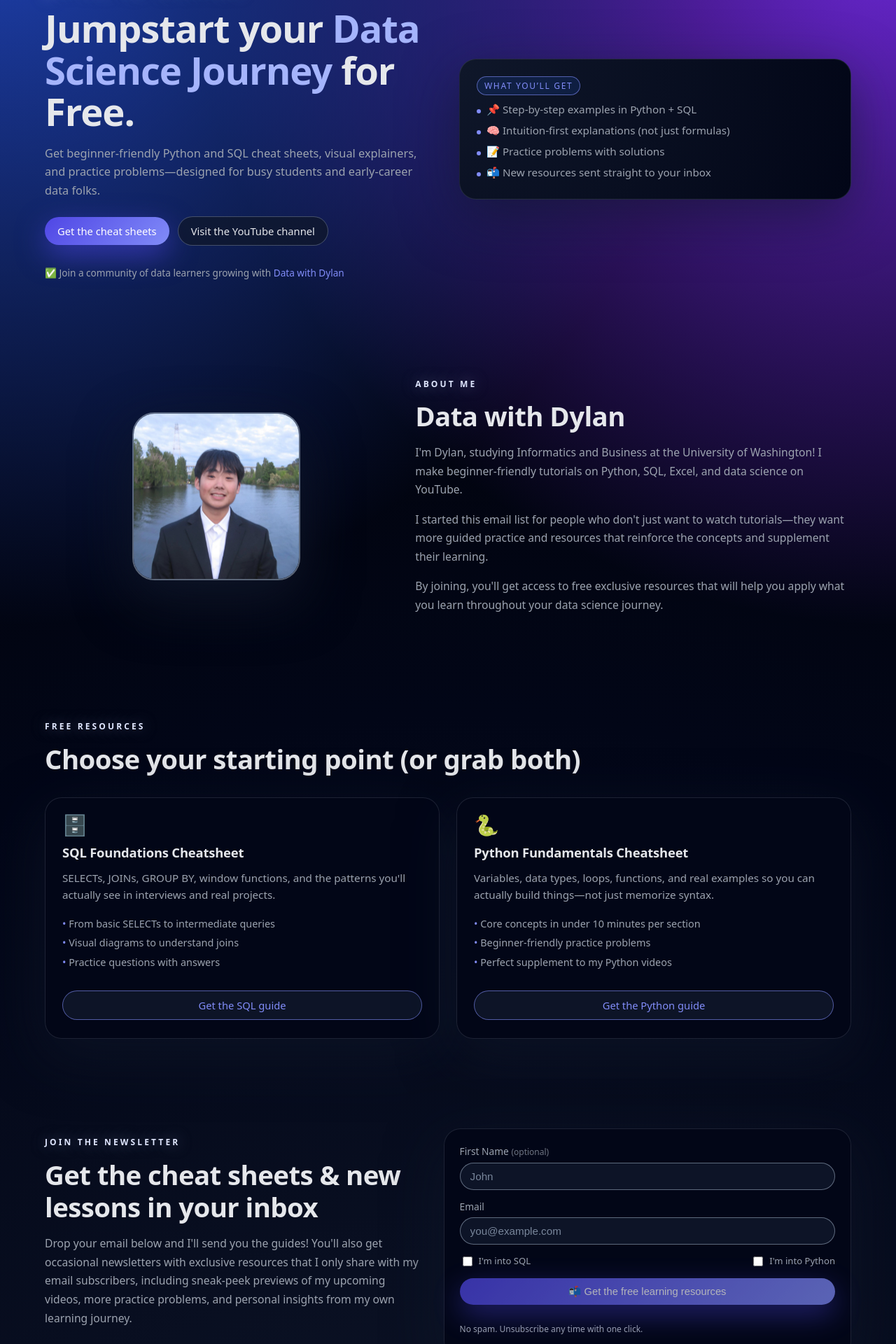
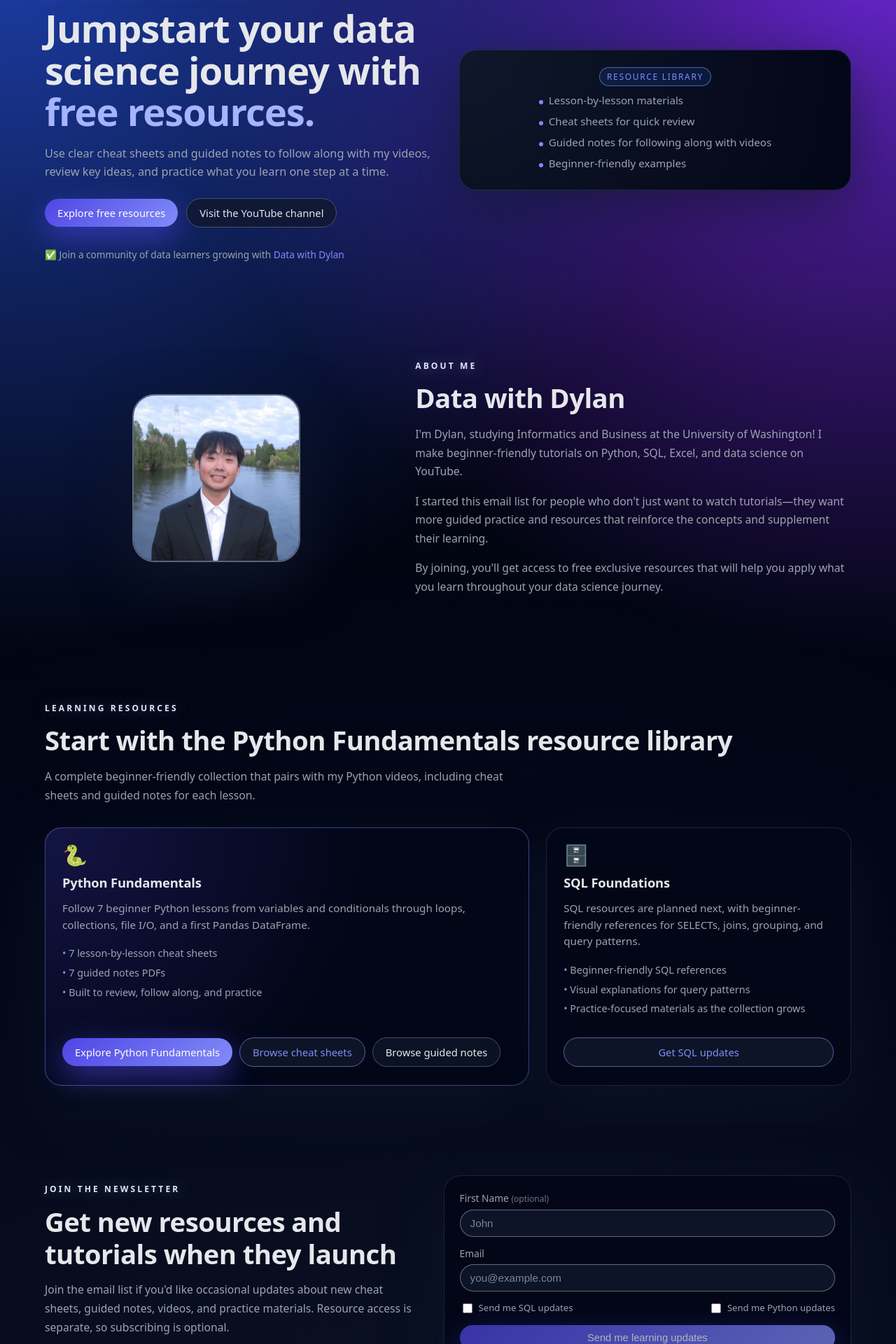
Before and after one commit to dylans0ng/data-with-dylan-landing, a React (Vite) app: page / in a window 1280 px wide. Shown: the part 120-2040 px from the top of the page at 70% size. Built offline with nearby package versions, Linux system fonts and the light colour scheme; no server answers.

Commit message:
Added the signup and login page with an optional checkbox asking the user if they wanted free resources

```diff
--- a/src/auth/authContext.ts
+++ b/src/auth/authContext.ts
@@ -15,7 +15,8 @@
   signUp: (
     email: string,
     password: string,
-    redirectTo: string
+    redirectTo: string,
+    emailListOptIn: boolean
   ) => Promise<AuthResult>;
 }
 
--- a/src/index.css
+++ b/src/index.css
@@ -260,6 +260,7 @@
   border: 1px solid var(--card-border);
   box-shadow: var(--shadow-soft);
   box-sizing: border-box;
+  text-align: center;
 }
 
 /* Desktop: side-by-side layout */
@@ -273,8 +274,9 @@
   }
 
   .hero-card {
-    max-width: none;
+    max-width: 620px;
     align-self: center;
+    justify-self: center;
   }
 }
 
@@ -299,6 +301,11 @@
   gap: 10px;
   font-size: 0.95rem;
   color: var(--text-muted);
+  justify-items: start;
+  width: fit-content;
+  max-width: 100%;
+  margin-inline: auto;
+  text-align: left;
 }
 
 .hero-list li::before {
@@ -579,6 +586,10 @@
   }
 }
 
+.resources-home-intro {
+  max-width: 42rem;
+}
+
 .resource-card {
   padding: 20px;
   border-radius: var(--radius-xl);
@@ -595,6 +606,32 @@
   .resource-card {
     padding: 24px 24px 26px;
     gap: 14px;
+  }
+}
+
+.resource-card-featured {
+  border-color: rgba(129, 140, 248, 0.45);
+  background:
+    radial-gradient(circle at top left, rgba(79, 70, 229, 0.22), transparent 58%),
+    #020617;
+}
+
+.resource-card-actions {
+  display: flex;
+  flex-direction: column;
+  gap: 10px;
+  margin-top: auto;
+}
+
+@media (min-width: 769px) {
+  #guides .cards-grid {
+    grid-template-columns: minmax(0, 1.35fr) minmax(280px, 0.85fr);
+  }
+
+  .resource-card-actions {
+    flex-direction: row;
+    flex-wrap: wrap;
+    align-items: center;
   }
 }
 
@@ -991,13 +1028,9 @@
     gap: 6px;
   }
 
-  .nav-links a:nth-child(1),
-  .nav-links a:nth-child(2) {
+  .nav-home .nav-links a:nth-child(2),
+  .nav-home .nav-links a:nth-child(3) {
     display: none;
-  }
-
-  .nav-home .nav-links a:nth-child(2) {
-    display: inline-flex;
   }
 
   .nav-resources .nav-links a:nth-child(1),
--- a/src/pages/HomePage.tsx
+++ b/src/pages/HomePage.tsx
@@ -1,4 +1,5 @@
-import React, { useEffect, useRef, useState } from "react";
+import React, { useCallback, useEffect, useRef, useState } from "react";
+import { Link } from "react-router-dom";
 import SiteLayout from "../components/layout/SiteLayout";
 
 const TOPIC_PREFS_ERROR =
@@ -93,9 +94,9 @@
   const rawPythonTagId = import.meta.env.VITE_CONVERTKIT_PYTHON_TAG_ID;
   const isDev = import.meta.env.DEV === true;
 
-  const logDevInfo = (...args: unknown[]) => {
+  const logDevInfo = useCallback((...args: unknown[]) => {
     if (isDev) console.info(...args);
-  };
+  }, [isDev]);
   const logErrorAlways = (...args: unknown[]) => {
     console.error(...args);
   };
@@ -108,7 +109,7 @@
     logDevInfo("[Kit] formId present?", Boolean(formId), formId ? `len=${String(formId).length}` : "missing");
     logDevInfo("[Kit] sqlTagId valid?", validatedSqlTagId !== null);
     logDevInfo("[Kit] pythonTagId valid?", validatedPythonTagId !== null);
-  }, [apiKey, formId, validatedSqlTagId, validatedPythonTagId]);
+  }, [apiKey, formId, logDevInfo, validatedSqlTagId, validatedPythonTagId]);
 
   const isFormValid = interestSql || interestPython;
 
@@ -211,7 +212,7 @@
       if (response.ok && data.subscription) {
         setSubmitStatus({
           type: "success",
-          message: "Success! Check your inbox (or spam) for the cheat sheets. 🎉",
+          message: "Success! Check your inbox to confirm you're on the list.",
         });
         setFirstName("");
         setEmail("");
@@ -257,26 +258,22 @@
             <div className="hero-content">
               <p className="eyebrow">🚀 Python · SQL · Data Science</p>
               <h1 className="hero-title">
-                Jumpstart your
-                <span className="accent"> Data Science Journey</span> for Free.
+                Jumpstart your data science journey with
+                <span className="accent"> free resources.</span>
               </h1>
               <p className="hero-subtitle">
-                Get beginner-friendly Python and SQL cheat sheets, visual explainers,
-                and practice problems—designed for busy students and early-career
-                data folks.
+                Use clear cheat sheets and guided notes to follow along with my
+                videos, review key ideas, and practice what you learn one step
+                at a time.
               </p>
 
               <div className="hero-cta-row">
-                <a
-                  href="#join"
+                <Link
+                  to="/resources"
                   className="btn btn-primary"
-                  onClick={(e) => {
-                    e.preventDefault();
-                    scrollToSection(joinRef);
-                  }}
                 >
-                  Get the cheat sheets
-                </a>
+                  Explore free resources
+                </Link>
                 <a
                   href="https://www.youtube.com/@data_with_dylan"
                   target="_blank"
@@ -299,12 +296,12 @@
               </p>
             </div>
             <div className="hero-card">
-              <div className="hero-tag">What you’ll get</div>
+              <div className="hero-tag">Resource library</div>
               <ul className="hero-list">
-                <li>📌 Step-by-step examples in Python + SQL</li>
-                <li>🧠 Intuition-first explanations (not just formulas)</li>
-                <li>📝 Practice problems with solutions</li>
-                <li>📬 New resources sent straight to your inbox</li>
+                <li>Lesson-by-lesson materials</li>
+                <li>Cheat sheets for quick review</li>
+                <li>Guided notes for following along with videos</li>
+                <li>Beginner-friendly examples</li>
               </ul>
             </div>
           </div>
@@ -357,23 +354,62 @@
           }}
         >
           <div className="page-container">
-            <p className="eyebrow">Free resources</p>
+            <p className="eyebrow">Learning resources</p>
             <h2 className="section-title">
-              Choose your starting point (or grab both)
+              Start with the Python Fundamentals resource library
             </h2>
+            <p className="body-copy resources-home-intro">
+              A complete beginner-friendly collection that pairs with my Python
+              videos, including cheat sheets and guided notes for each lesson.
+            </p>
 
             <div className="cards-grid">
+              <article className="resource-card resource-card-featured">
+                <div className="resource-icon">🐍</div>
+                <h3>Python Fundamentals</h3>
+                <p>
+                  Follow 7 beginner Python lessons from variables and
+                  conditionals through loops, collections, file I/O, and a first
+                  Pandas DataFrame.
+                </p>
+                <ul className="card-list">
+                  <li>7 lesson-by-lesson cheat sheets</li>
+                  <li>7 guided notes PDFs</li>
+                  <li>Built to review, follow along, and practice</li>
+                </ul>
+                <div className="resource-card-actions">
+                  <Link
+                    to="/resources/python-fundamentals"
+                    className="btn btn-primary"
+                  >
+                    Explore Python Fundamentals
+                  </Link>
+                  <Link
+                    to="/resources/python-fundamentals/cheat-sheets"
+                    className="btn btn-secondary"
+                  >
+                    Browse cheat sheets
+                  </Link>
+                  <Link
+                    to="/resources/python-fundamentals/guided-notes"
+                    className="btn btn-ghost"
+                  >
+                    Browse guided notes
+                  </Link>
+                </div>
+              </article>
+
               <article className="resource-card">
                 <div className="resource-icon">🗄️</div>
-                <h3>SQL Foundations Cheatsheet</h3>
+                <h3>SQL Foundations</h3>
                 <p>
-                  SELECTs, JOINs, GROUP BY, window functions, and the patterns
-                  you&apos;ll actually see in interviews and real projects.
+                  SQL resources are planned next, with beginner-friendly
+                  references for SELECTs, joins, grouping, and query patterns.
                 </p>
                 <ul className="card-list">
-                  <li>From basic SELECTs to intermediate queries</li>
-                  <li>Visual diagrams to understand joins</li>
-                  <li>Practice questions with answers</li>
+                  <li>Beginner-friendly SQL references</li>
+                  <li>Visual explanations for query patterns</li>
+                  <li>Practice-focused materials as the collection grows</li>
                 </ul>
                 <a
                   href="#join"
@@ -383,31 +419,7 @@
                     scrollToSection(joinRef);
                   }}
                 >
-                  Get the SQL guide
-                </a>
-              </article>
-
-              <article className="resource-card">
-                <div className="resource-icon">🐍</div>
-                <h3>Python Fundamentals Cheatsheet</h3>
-                <p>
-                  Variables, data types, loops, functions, and real examples so
-                  you can actually build things—not just memorize syntax.
-                </p>
-                <ul className="card-list">
-                  <li>Core concepts in under 10 minutes per section</li>
-                  <li>Beginner-friendly practice problems</li>
-                  <li>Perfect supplement to my Python videos</li>
-                </ul>
-                <a
-                  href="#join"
-                  className="btn btn-secondary"
-                  onClick={(e) => {
-                    e.preventDefault();
-                    scrollToSection(joinRef);
-                  }}
-                >
-                  Get the Python guide
+                  Get SQL updates
                 </a>
               </article>
             </div>
@@ -427,14 +439,12 @@
               <div>
                 <p className="eyebrow">Join the newsletter</p>
                 <h2 className="section-title">
-                  Get the cheat sheets & new lessons in your inbox
+                  Get new resources and tutorials when they launch
                 </h2>
                 <p className="body-copy">
-                  Drop your email below and I&apos;ll send you the guides! You&apos;ll
-                  also get occasional newsletters with exclusive resources that I only
-                  share with my email subscribers, including sneak-peek previews of my
-                  upcoming videos, more practice problems, and personal insights from my
-                  own learning journey.
+                  Join the email list if you&apos;d like occasional updates about new
+                  cheat sheets, guided notes, videos, and practice materials.
+                  Resource access is separate, so subscribing is optional.
                 </p>
               </div>
 
@@ -496,7 +506,7 @@
                       aria-describedby={checkboxError ? "checkbox-error" : undefined}
                       required
                     />
-                    <span>I&apos;m into SQL</span>
+                    <span>Send me SQL updates</span>
                   </label>
                   <label className="checkbox">
                     <input
@@ -511,7 +521,7 @@
                       }}
                       disabled={isSubmitting}
                     />
-                    <span>I&apos;m into Python</span>
+                    <span>Send me Python updates</span>
                   </label>
                 </div>
 
@@ -541,11 +551,16 @@
                   className="btn btn-primary btn-full"
                   disabled={isSubmitting || !isFormValid}
                 >
-                  {isSubmitting ? "Submitting..." : "📬 Get the free learning resources"}
+                  {isSubmitting ? "Submitting..." : "Send me learning updates"}
                 </button>
 
                 <p className="small-print">
-                  No spam. Unsubscribe any time with one click.
+                  If you don&apos;t see the email, check your spam or promotions
+                  folder.
+                </p>
+
+                <p className="small-print">
+                  No spam. Unsubscribe any time.
                 </p>
               </form>
             </div>
--- a/src/pages/auth/AuthPage.tsx
+++ b/src/pages/auth/AuthPage.tsx
@@ -18,6 +18,7 @@
   const [formError, setFormError] = useState("");
   const [statusMessage, setStatusMessage] = useState("");
   const [isSubmitting, setIsSubmitting] = useState(false);
+  const [emailListOptIn, setEmailListOptIn] = useState(false);
 
   const redirectTo = useMemo(
     () => getSafeRedirect(searchParams.get("redirect")),
@@ -46,7 +47,12 @@
 
     try {
       if (isSignup) {
-        const result = await signUp(email, password, redirectTo);
+        const result = await signUp(
+          email,
+          password,
+          redirectTo,
+          emailListOptIn
+        );
 
         if (result.needsEmailConfirmation) {
           setStatusMessage(
@@ -76,12 +82,11 @@
         <section className="section resources-section">
           <div className="page-container auth-container">
             <div className="auth-card">
-              <p className="eyebrow">PYTHON FUNDAMENTALS</p>
               <h1 className="section-title">{title}</h1>
               <p className="body-copy">
                 {isSignup
-                  ? "Create a free account to unlock the full Python Fundamentals resource library."
-                  : "Log in to download your Python Fundamentals cheat sheets and guided notes."}
+                  ? "Create a free account to unlock the full resource library."
+                  : "Log in to access your saved resources and downloads."}
               </p>
 
               {!isConfigured && (
@@ -117,6 +122,20 @@
                   />
                 </label>
 
+                {isSignup && (
+                  <label className="checkbox auth-opt-in">
+                    <input
+                      type="checkbox"
+                      checked={emailListOptIn}
+                      onChange={(event) =>
+                        setEmailListOptIn(event.target.checked)
+                      }
+                      disabled={!isConfigured || isSubmitting}
+                    />
+                    <span>Send me free learning resources to my inbox!</span>
+                  </label>
+                )}
+
                 {formError && <p className="inline-error">{formError}</p>}
                 {statusMessage && (
                   <p className="form-status form-success">{statusMessage}</p>
--- a/src/resources.css
+++ b/src/resources.css
@@ -408,6 +408,11 @@
   margin-top: 1.25rem;
 }
 
+.auth-opt-in {
+  align-items: flex-start;
+  margin-top: -0.15rem;
+}
+
 .auth-switch {
   margin: 1rem 0 0;
   color: var(--text-muted);
```
Also changed, not shown: src/auth/AuthProvider.tsx (+15 -2 lines), src/components/layout/SiteNav.tsx (+14 -3 lines).
